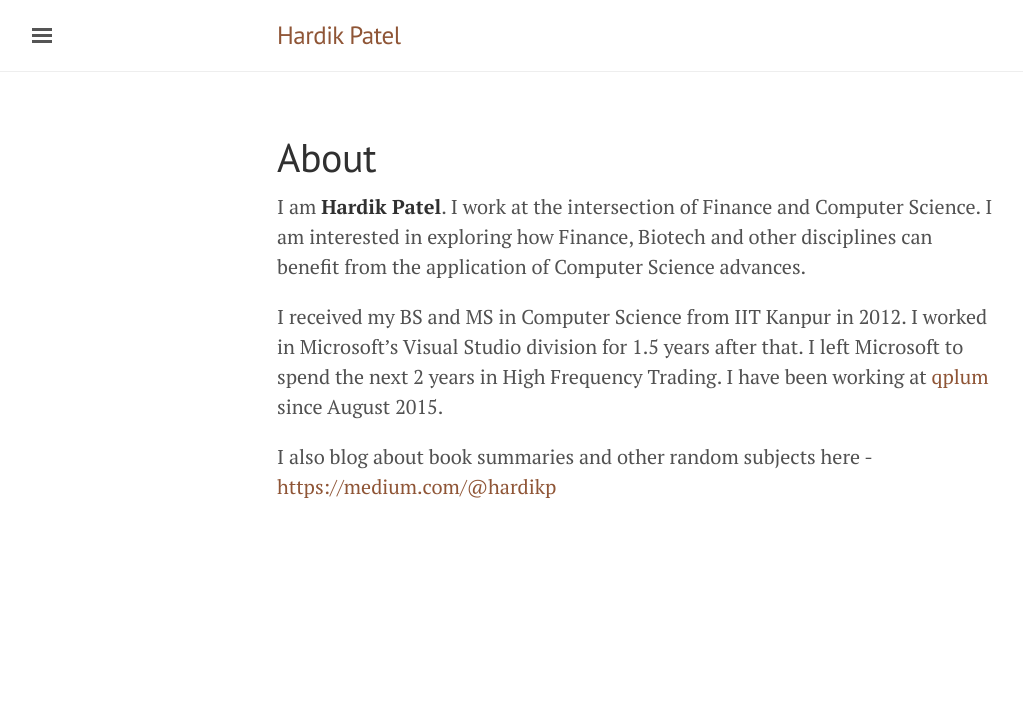
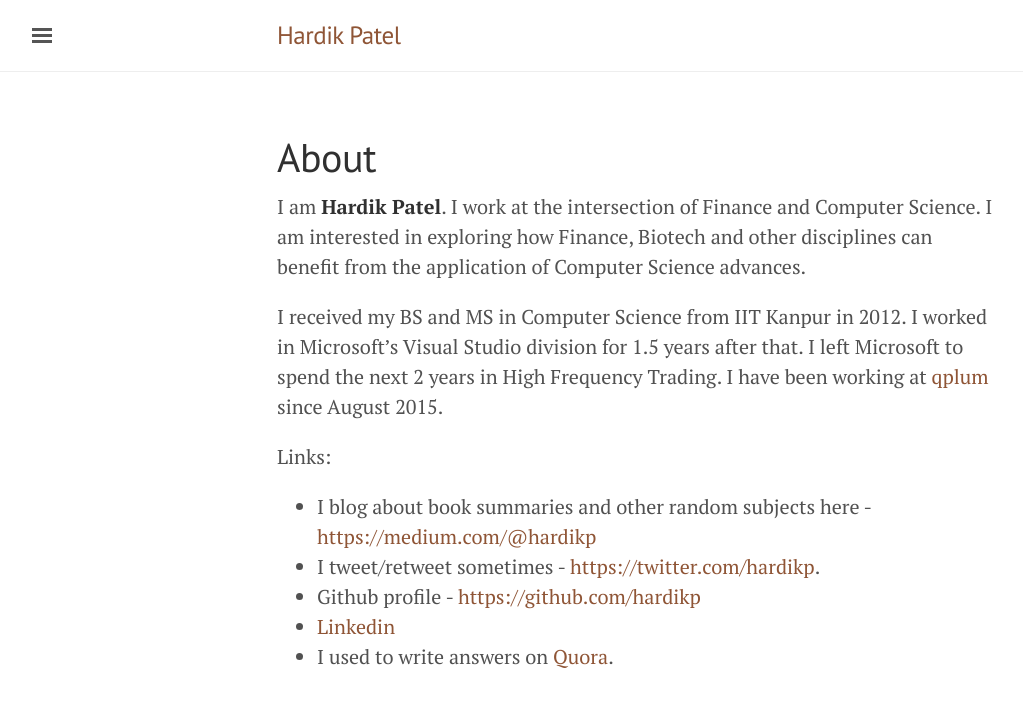
Before and after one commit to hardikp/hardikp.github.io, a Jekyll site: the page built from about.md, in a window 1280 px wide. Shown: the top 707 px of the page, without its empty margins (3-1026 px from the left). Built offline with Jekyll 4.4.1, drawn with Linux system fonts in a browser that asks for light colours.

```diff
--- a/_config.yml
+++ b/_config.yml
@@ -20,6 +20,8 @@ social:
     - https://keybase.io/hardikp
     - https://medium.com/@hardikp
     - https://www.instagram.com/hardikp
+    - https://gitlab.com/hardikp
+    - https://www.quora.com/profile/Hardik-Patel-8
 
 # Build settings
 markdown: kramdown
--- a/about.md
+++ b/about.md
@@ -8,4 +8,9 @@ I am **Hardik Patel**. I work at the intersection of Finance and Computer Scienc
 
 I received my BS and MS in Computer Science from IIT Kanpur in 2012. I worked in Microsoft's Visual Studio division for 1.5 years after that. I left Microsoft to spend the next 2 years in High Frequency Trading. I have been working at [qplum](https://www.qplum.co/) since August 2015.
 
-I also blog about book summaries and other random subjects here - [https://medium.com/@hardikp](https://medium.com/@hardikp)
+Links:
+* I blog about book summaries and other random subjects here - [https://medium.com/@hardikp](https://medium.com/@hardikp)
+* I tweet/retweet sometimes - [https://twitter.com/hardikp](https://twitter.com/hardikp).
+* Github profile - [https://github.com/hardikp](https://github.com/hardikp)
+* [Linkedin](https://www.linkedin.com/in/hardikp12)
+* I used to write answers on [Quora](https://www.quora.com/profile/Hardik-Patel-8).
```
Also changed, not shown: _posts/2017-07-24-SELU-vs-RELU.md (+4 -3 lines), assets/selu_vs_relu_alpha_dropout.png (added).
